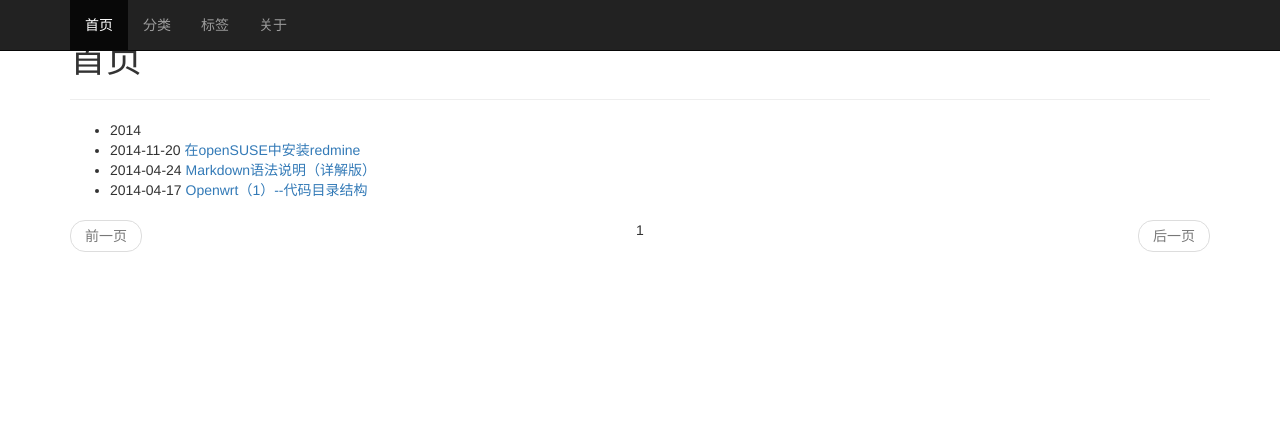
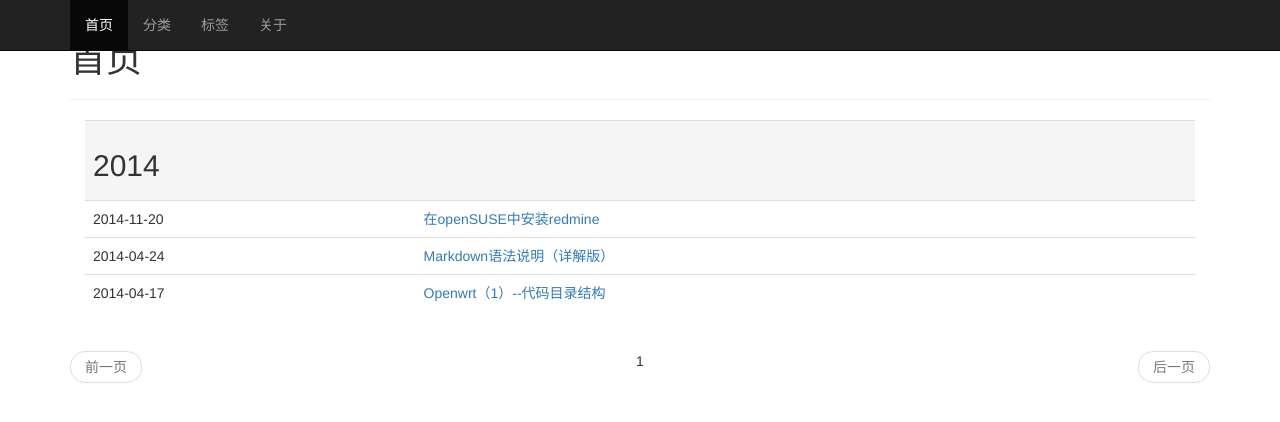
Before and after one commit to iceway/iceway.github.io, a Jekyll site: the page built from index.html, in a window 1280 px wide. Shown: the top 422 px of the page. Built offline with Jekyll 4.4.1, drawn with Linux system fonts in a browser that asks for light colours; Markdown is read by kramdown in place of the engine named in the settings; the list of posts is cut into pages by our own code.

Commit message:
modify index page style
Signed-off-by: Iceway Zhang <iceway.zhang@gmail.com>

```diff
--- a/index.html
+++ b/index.html
@@ -3,23 +3,27 @@ title: 首页
 layout: page
 ---
 
-<ul class="listing2">
+<div class="container-fluid">
+<table class="table table-hover">
+	<tbody>
 {% for post in paginator.posts %}
   {% capture y %}{{post.date | date:"%Y"}}{% endcapture %}
   {% if year != y %}
     {% assign year = y %}
-    <li class="listing-seperator">{{ y }}</li>
+    <tr class="active"><td><h2>{{ y }}</h2></td><td></td></tr>
   {% endif %}
-  <li class="listing-item">
-    <time datetime="{{ post.date | date:"%Y-%m-%d" }}">{{ post.date | date:"%Y-%m-%d" }}</time>
-    <a href="{{ post.url }}" title="{{ post.title }}">{{ post.title }}</a>
+  <tr>
+		<td><time datetime="{{ post.date | date:"%Y-%m-%d" }}">{{ post.date | date:"%Y-%m-%d" }}</time></td>
+    <td><a href="{{ post.url }}" title="{{ post.title }}">{{ post.title }}</a></td>
     {% if site.truncate %}
 		<!-- 如果_config.yml中设置了truncate，显示该值指定长度的字符作为内容预览 -->
     <p>{{ post.content | strip_html | truncate: site.truncate }}</p>
     {% endif%}
-  </li>
+  </tr>
 {% endfor %}
-</ul>
+</tbody>
+</table>
+</div>
 
 <nav>
 	<ul class="pager">
```
